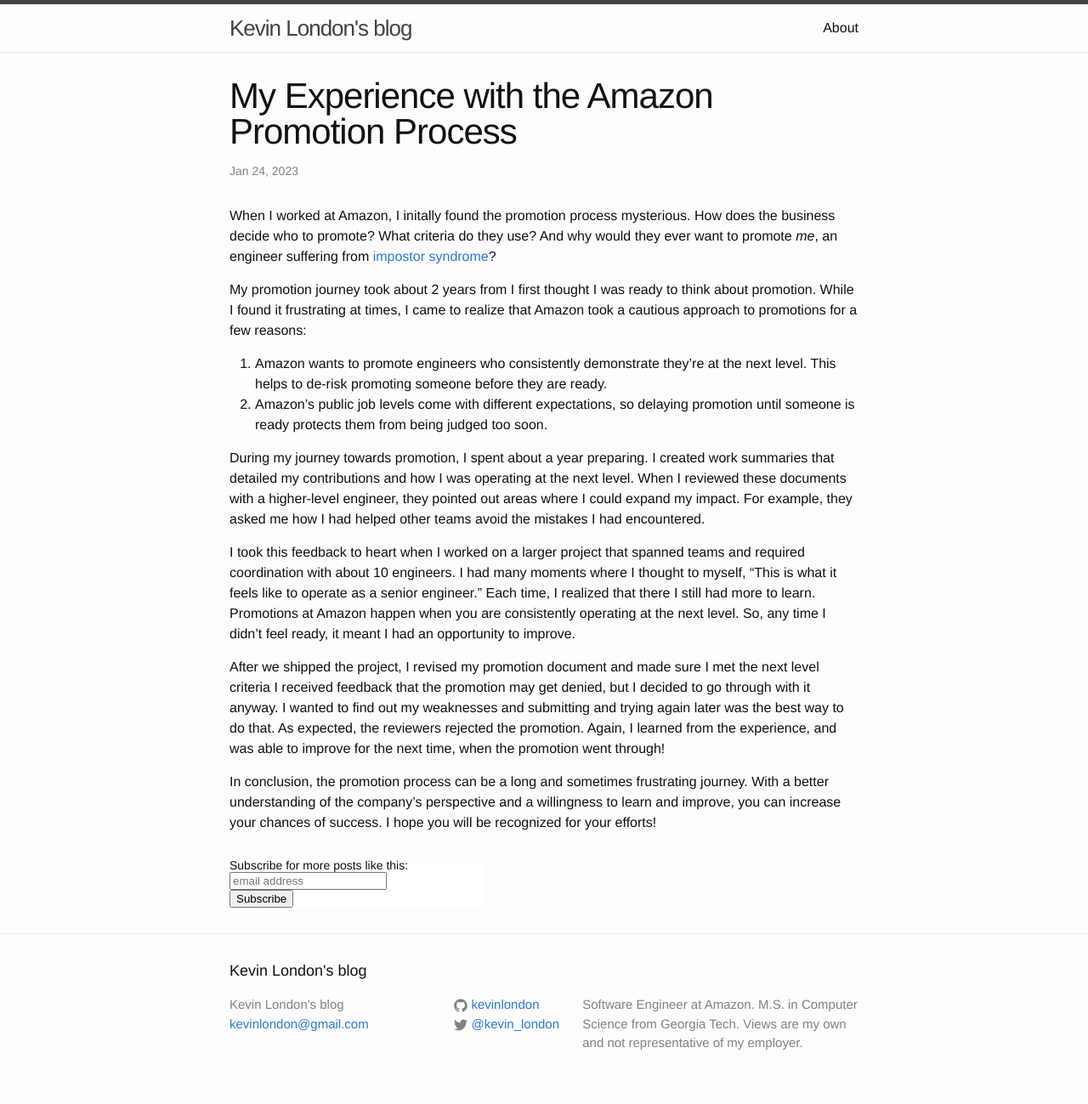
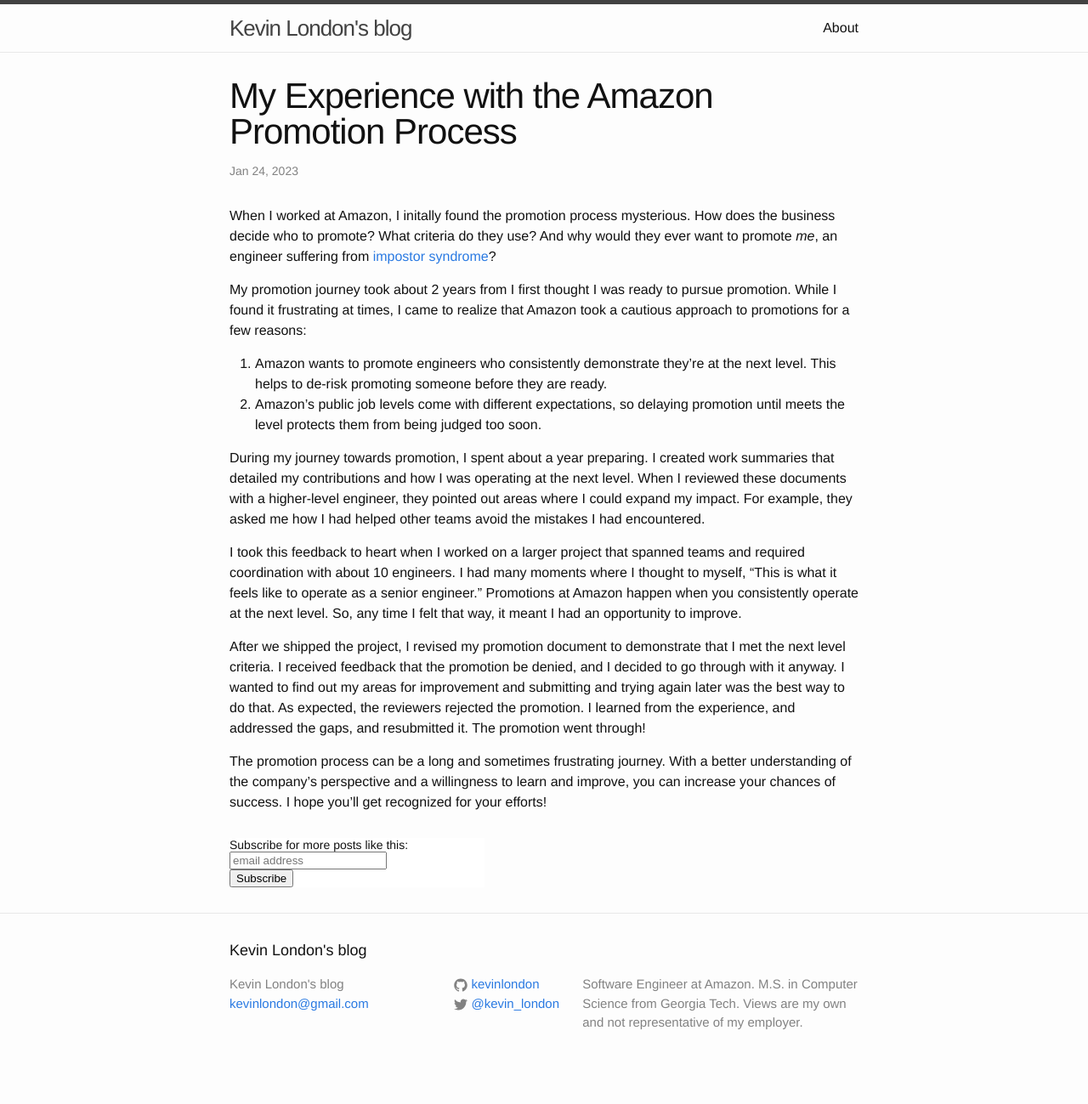
Before and after one commit to kevinlondon/kevinlondon.github.io, a Jekyll site: the page built from _posts/2023-01-24-thinking-about-promotions.md, in a window 1280 px wide. Shown: the whole page at 85% size. Built offline with Jekyll 4.4.1, drawn with Linux system fonts in a browser that asks for light colours; comment, search, counter and statistics services are not loaded; after the commit the page ends 1275 px from its top, so only the background shows below that.

Commit message:
Amazon promo process update.

```diff
--- a/_posts/2023-01-24-thinking-about-promotions.md
+++ b/_posts/2023-01-24-thinking-about-promotions.md
@@ -10,14 +10,14 @@ would they ever want to promote *me*, an engineer suffering from [impostor
 syndrome](https://www.kevinlondon.com/2015/05/27/impostor-syndrome-and-me)?
 
 My promotion journey took about 2 years from I first thought I was ready to
-think about promotion. While I found it frustrating at times,
+pursue promotion. While I found it frustrating at times,
 I came to realize that Amazon took a cautious approach to promotions for a few
 reasons:
 
 1. Amazon wants to promote engineers who consistently demonstrate they're at the
    next level. This helps to de-risk promoting someone before they are ready.
 2. Amazon's public job levels come with different expectations, so delaying
-   promotion until someone is ready protects them from being judged too soon.
+   promotion until meets the level protects them from being judged too soon.
 
 During my journey towards promotion, I spent about a year preparing.  I created
 work summaries that detailed my contributions and how I was operating at the
@@ -28,20 +28,19 @@ I had helped other teams avoid the mistakes I had encountered.
 I took this feedback to heart when I worked on a larger project that spanned
 teams and required coordination with about 10 engineers. I had many moments
 where I thought to myself, "This is what it feels like to operate as a senior
-engineer." Each time, I realized that there I still had more to learn.
-Promotions at Amazon happen when you are consistently operating at the next
-level. So, any time I didn't feel ready, it meant I had an opportunity to
+engineer." Promotions at Amazon happen when you consistently operate at
+the next level. So, any time I felt that way, it meant I had an opportunity to
 improve.
 
-After we shipped the project, I revised my promotion document and made sure
-I met the next level criteria I received feedback that the promotion may get
-denied, but I decided to go through with it anyway. I wanted to find out my
-weaknesses and submitting and trying again later was the best way to do that. As
-expected, the reviewers rejected the promotion. Again, I learned from the
-experience, and was able to improve for the next time, when the promotion went
+After we shipped the project, I revised my promotion document to demonstrate that
+I met the next level criteria. I received feedback that the promotion be
+denied, and I decided to go through with it anyway. I wanted to find out my
+areas for improvement and submitting and trying again later was the best way to
+do that. As expected, the reviewers rejected the promotion. I learned from the
+experience, and addressed the gaps, and resubmitted it. The promotion went
 through!
 
-In conclusion, the promotion process can be a long and sometimes frustrating
+The promotion process can be a long and sometimes frustrating
 journey. With a better understanding of the company’s perspective and
 a willingness to learn and improve, you can increase your chances of success.
-I hope you will be recognized for your efforts!
+I hope you'll get recognized for your efforts!
```
